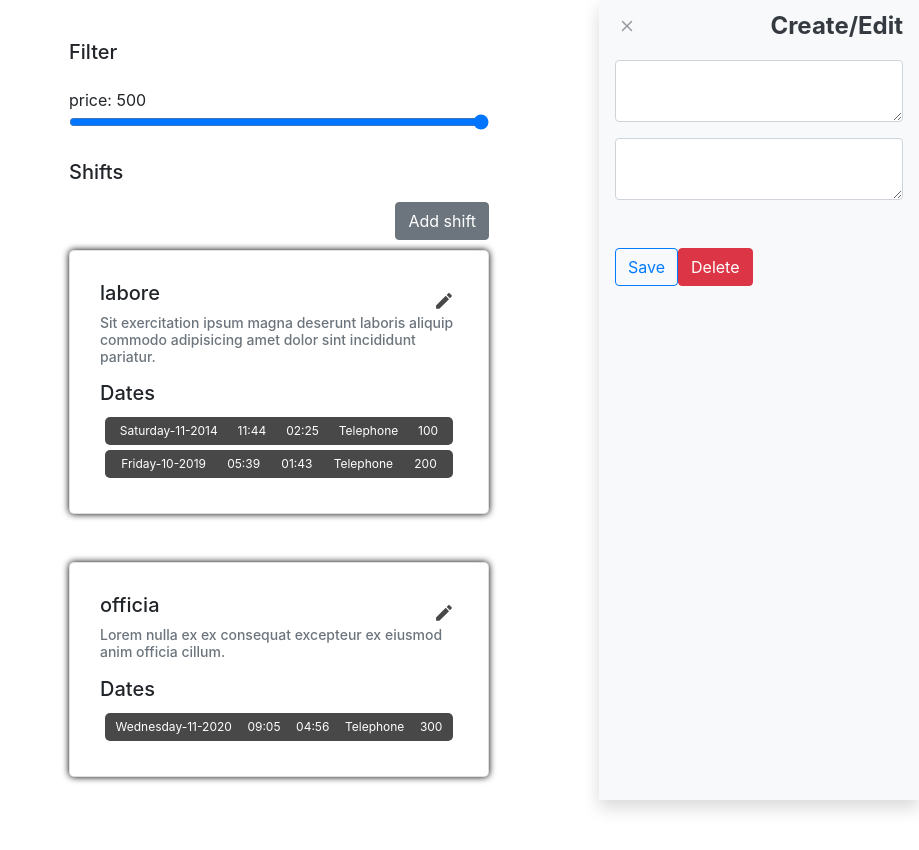
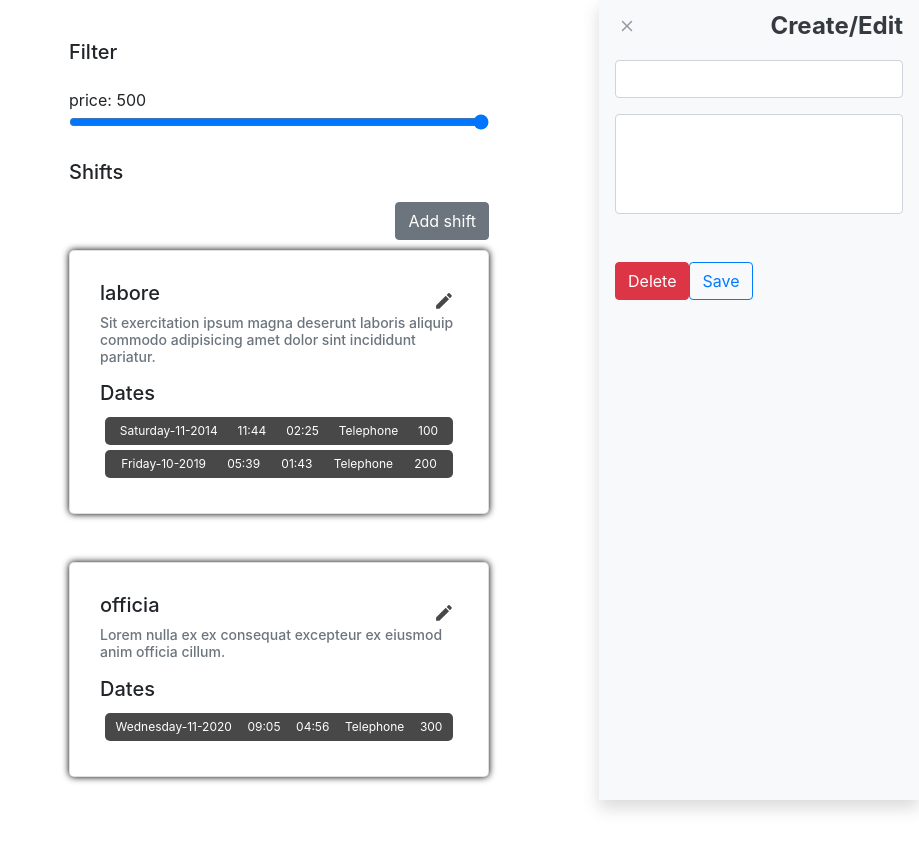
Before and after one commit to TarasHryvniak/vuetest, a Nuxt app: page / in a window 1280 px wide. Both pictures are taken after a click on the button "Add shift". Shown: the top 850 px of the page, without its empty margins (361-1280 px from the left). Built offline with nearby package versions, Linux system fonts and the light colour scheme.

Commit message:
validation

```diff
--- a/pages/index.vue
+++ b/pages/index.vue
@@ -1,14 +1,34 @@
 <template>
 <div class="wrapper">
       <b-sidebar id="sidebar-right" title="Create/Edit" right shadow>
-      <div class="px-3 py-2">
+      <b-form class="px-3 py-2" @submit.prevent="validateForm">
         <div class='title-wrapper'>
-            <b-textarea class="mb-3" v-model="newVacancy.title"></b-textarea>
+            <b-input
+              type="text"
+              class="mb-3"
+              required
+              v-model="newVacancy.title"></b-input>
         </div>
-        <b-textarea v-model="newVacancy.description"></b-textarea>
-        <b-button variant="outline-primary mt-5" @click="saveVacancy">Save</b-button>
-        <b-button variant="danger mt-5" @click="deleteVacancy">Delete</b-button>
-      </div>
+        <b-input
+          type="text"
+          class="description"
+          v-model="newVacancy.description"></b-input>
+        <b-button
+          variant="danger mt-5"
+          @click="deleteVacancy">Delete</b-button>
+        <b-button
+          variant="outline-primary mt-5"
+          type="submit">Save</b-button>
+        <b-alert
+          :show="dismissCountDown"
+          dismissible
+          variant="warning"
+          @dismissed="dismissCountDown=0"
+          @dismiss-count-down="countDownChanged"
+        >
+          <p>{{ errors }}</p>
+    </b-alert>
+      </b-form>
     </b-sidebar>
   <h4 class="mb-4">Filter</h4>
       <slider />
@@ -40,13 +60,15 @@ export default {
   name: 'IndexPage',
   data(){
     return({
+      dismissCountDown: 0,
       showDrawer: false,
       newVacancy: {
         title: '',
         description: '',
         dates: [],
         id: null
-      }
+      },
+      errors:[]
     })
   },
   computed: {
@@ -56,6 +78,22 @@ export default {
     }
   },
   methods:{
+      countDownChanged(dismissCountDown) {
+        this.dismissCountDown = dismissCountDown
+      },
+    validateForm(){
+
+      this.errors = []
+
+      if (this.newVacancy.title.length > 100) this.errors.push('title must be less than 100 characters')
+      if(this.newVacancy.description.length > 500) this.errors.push('description must be less than 500 characters')
+
+      if(this.errors.length > 0){
+      this.dismissCountDown = 3
+
+      }
+      else this.saveVacancy()
+    },
     setToEdit(vacancy){
       this.newVacancy = {...vacancy}
     },
@@ -102,4 +140,8 @@ h4 {
 h6 {
   font-size: 14px;
 }
+
+.description{
+  min-height: 100px;
+}
 </style>
```
